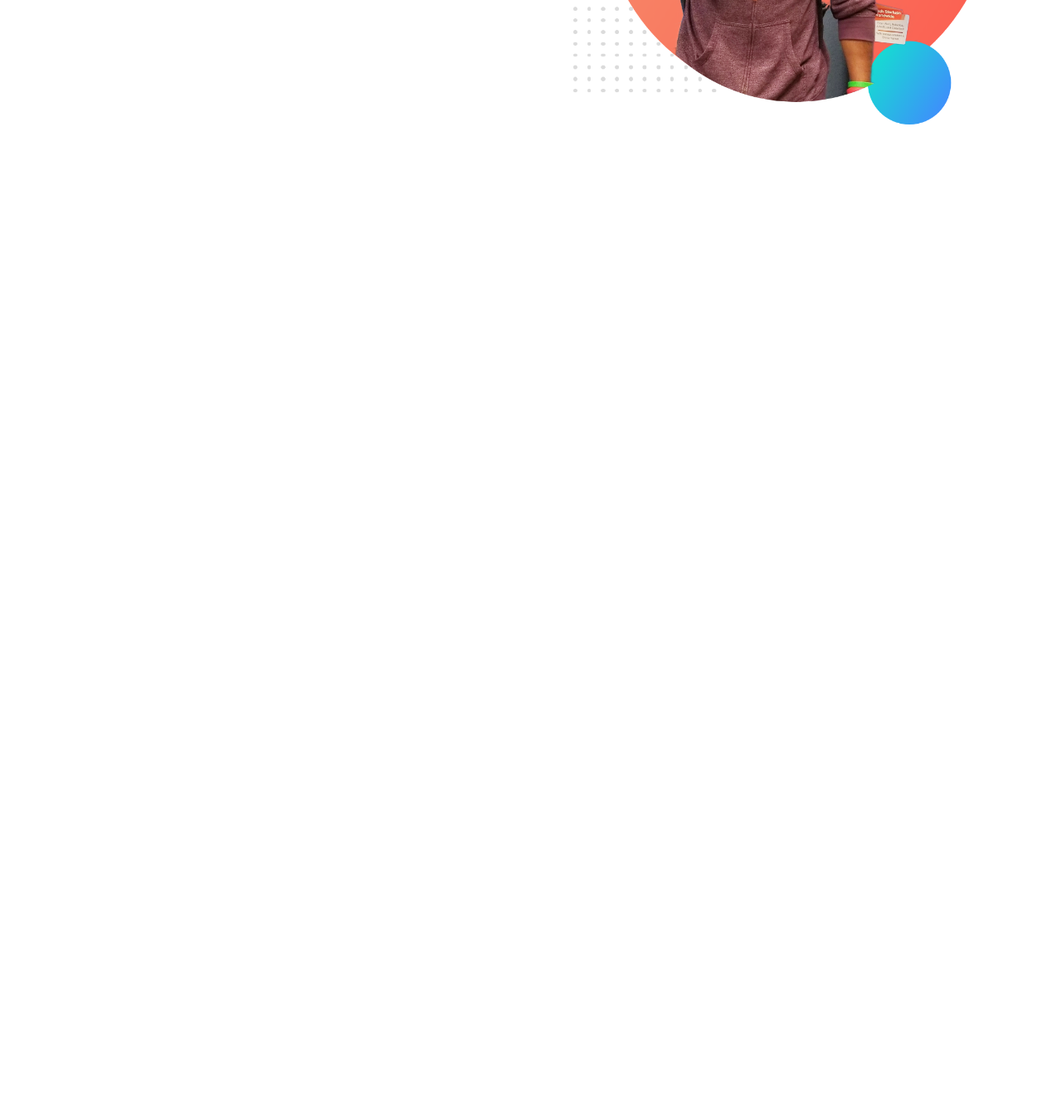
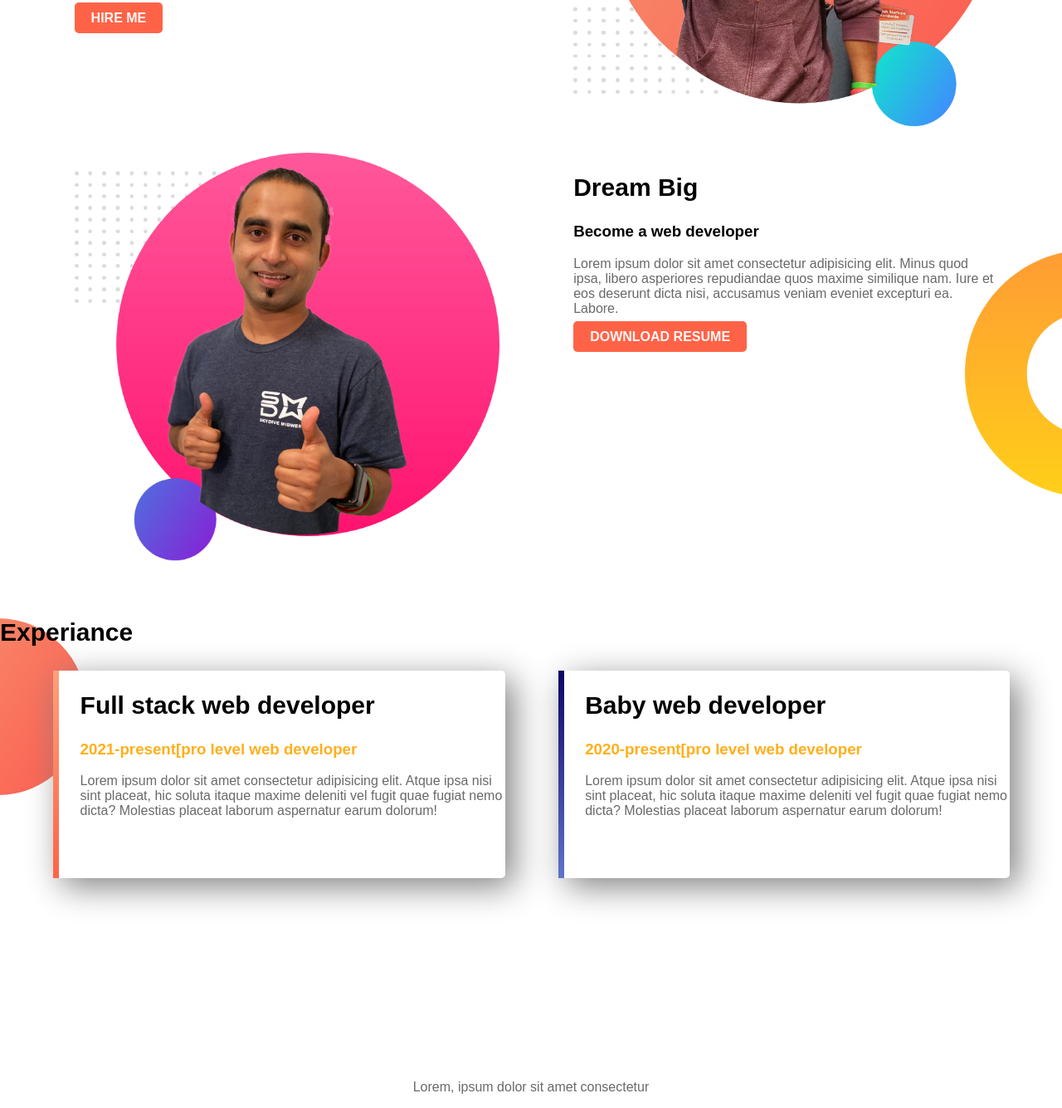
Before and after one commit to fearsomerasel/my-portfolio, a plain HTML site: page indesk.html in a window 1280 px wide. Shown: the part 360-1695 px from the top of the page at 83% size. Before the commit the page ends 800 px from the top, so only its background shows below. Drawn offline with Linux system fonts and the light colour scheme.

Commit message:
last commit

```diff
--- a/indesk.html
+++ b/indesk.html
@@ -11,15 +11,66 @@
     </style>
 </head>
 <body>
-    <section>
+    <section class="top-banner">
         <div class="half-width">
         <h1>Welcome to</h1>
         <h1> <span class="highlight">Rasel</span>  Website</h1>
         <h3>World-class web developer</h3>
         <p> Lorem, ipsum dolor sit amet consectetur adipisicing elit. Quia velit obcaecati distinctio ratione assumenda qui reiciendis vero facere debitis, minima accusamus ea quod aut aperiam animi quas! Illo, eum sint.</p>
+        <a class="link" href="https://web.facebook.com/fearsome.rasel">HIRE ME</a>
+
         </div>
+        </div>
+
         <div class="half-width"> <img src="images/jhankar.png" alt=""></div>
+
     </section>
 
+    <section class="dream">
+        <div class="half-width">
+            <img src="images/jhankar2.png" alt="">
+
+        </div>
+        <div class="half-width">
+            <h2>Dream Big</h2>
+            <h3>
+                Become a web developer
+            </h3>
+            <p>
+                Lorem ipsum dolor sit amet consectetur adipisicing elit. Minus quod ipsa, libero asperiores repudiandae quos maxime similique nam. Iure et eos deserunt dicta nisi, accusamus veniam eveniet excepturi ea. Labore.
+            </p>
+            <a class="link" href="https://web.facebook.com/fearsome.rasel">DOWNLOAD RESUME</a>
+
+        </div>
+    </section>
+        <section class="experiance">
+            <h2>Experiance</h2>
+            <div id="full-stack" class="half-width single-experiance">
+                <h2>Full stack web developer</h2>
+                <h3 class="highlight">2021-present[pro level web developer</h3>
+                <p>
+                    Lorem ipsum dolor sit amet consectetur adipisicing elit. Atque ipsa nisi sint placeat, hic soluta itaque maxime deleniti vel fugit quae fugiat nemo dicta? Molestias placeat laborum aspernatur earum dolorum!
+                </p>
+
+            </div>
+            <div id="baby" class="half-width single-experiance">
+                <h2>Baby web developer</h2>
+                <h3 class="highlight">2020-present[pro level web developer</h3>
+                <p>
+                    Lorem ipsum dolor sit amet consectetur adipisicing elit. Atque ipsa nisi sint placeat, hic soluta itaque maxime deleniti vel fugit quae fugiat nemo dicta? Molestias placeat laborum aspernatur earum dolorum!
+                </p>
+
+                <div>
+
+            </div>
+
+
+
+
+    </section>
+
+    <footer>
+        <p class="fot">Lorem, ipsum dolor sit amet consectetur</p>
+    </footer>
 </body>
 </html>
--- a/style.css
+++ b/style.css
@@ -1,8 +1,16 @@
 h1{
     font-size: 50px;
 }
+h2{
+    font-size: 30px;
+
+}
+p{
+    color: dimgray;
+}
 body{
     font-family: 'Poppins', sans-serif;
+    margin: 0px;
 }
 .highlight{
     color: rgba(255, 166, 0, 0.897);
@@ -12,9 +20,57 @@ body{
     float: left;
     margin-left: 5%;
     padding-left: 2%;
+    margin-top: 4px;
 
 }
 .half-width img{
     width: 100%;
 
 }
+.top-banner{
+    background-image: url(images/top-banner.png);
+    background-repeat: no-repeat;
+}
+section{
+    height: 500px;
+    padding-bottom: 40px;
+}
+.link{
+
+    text-decoration: none;
+    background-color: tomato;
+    padding: 10px 20px;
+    border-radius: 5px;
+    color: rgb(252, 246, 246);
+    font-weight: 700;
+    margin-top: 60px;
+}
+.dream{
+    background-image: url( images/dream-bg.png);
+    background-repeat: no-repeat;
+    background-position: right;
+}
+
+.single-experiance{
+    box-shadow: 10px 10px 40px gray;
+   border-radius: 5px;
+   height: 50%;
+   background-color: white;
+}
+.experiance{
+    background-image: url(images/exp-bg.png);
+    background-repeat: no-repeat;
+}
+#full-stack{
+    border-left: 7px solid;
+    border-image: linear-gradient(lightsalmon, tomato);
+    border-image-slice: 1;
+}
+#baby{
+    border-left: 7px solid;
+    border-image: linear-gradient(rgb(13, 4, 100), rgb(96, 115, 201));
+    border-image-slice: 1;
+}
+.fot{
+    text-align: center;
+}
```
